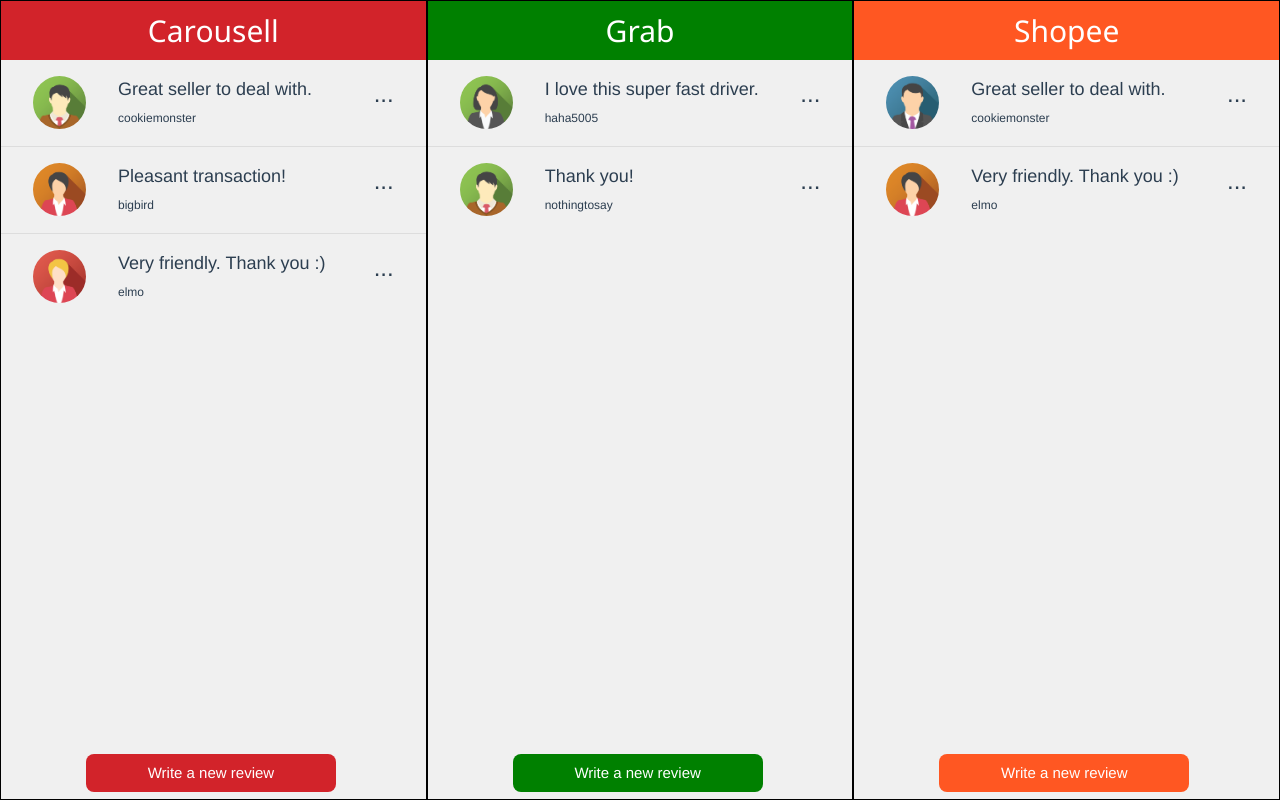
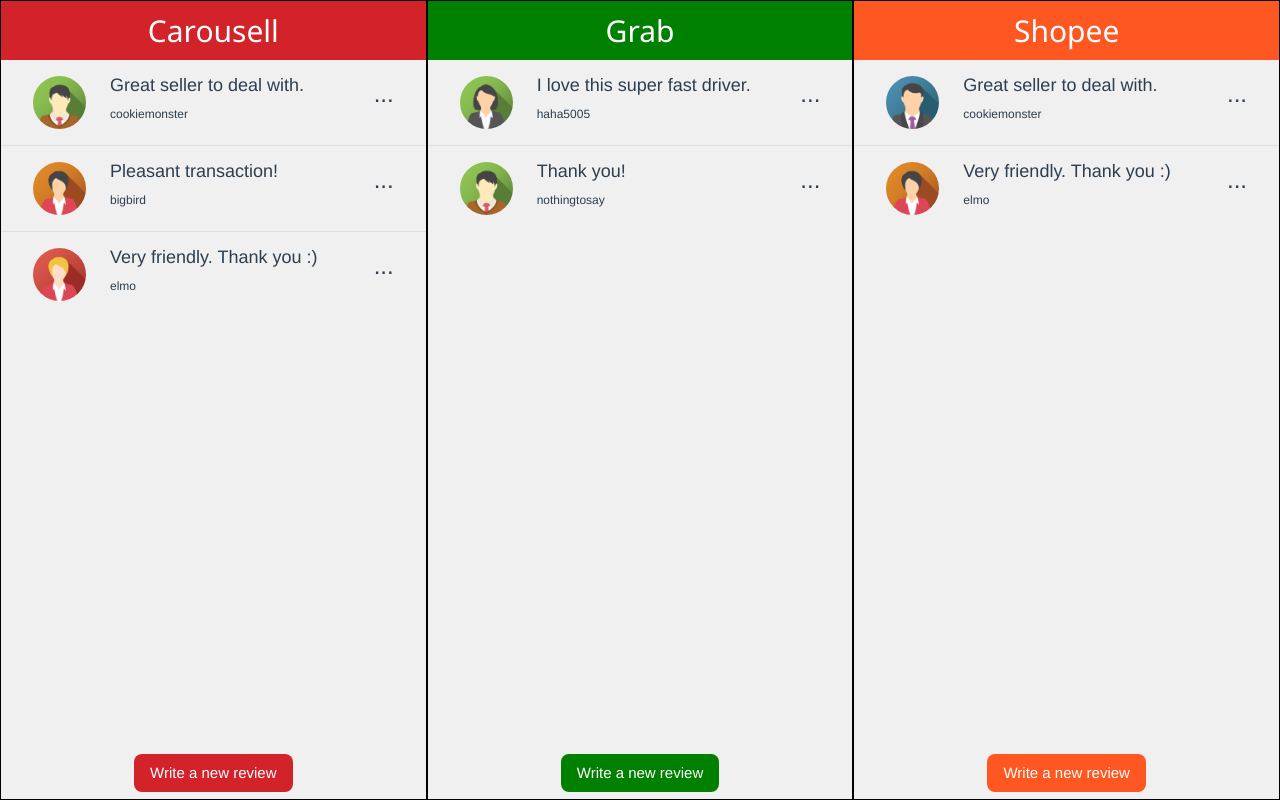
Before and after one commit to belsonheng/prestige-demo, a Vue app: page /#/platform in a window 1280 px wide. Built offline with nearby package versions, Linux system fonts and the light colour scheme.

Commit message:
fix height and width

```diff
--- a/src/views/Platform.vue
+++ b/src/views/Platform.vue
@@ -6,7 +6,7 @@
         <li class="w3-bar">
           <span onclick="this.parentElement.style.display='none'" class="w3-bar-item w3-button w3-xlarge w3-right">...</span>
           <img src="../assets/avatar/img_avatar1.png" class="w3-bar-item w3-circle" style="width:85px">
-          <div class="w3-bar-item">
+          <div class="w3-bar-item w3-padding-small">
             <span class="w3-large">Great seller to deal with.</span><br>
             <span class="w3-small">cookiemonster</span>
           </div>
@@ -14,7 +14,7 @@
         <li class="w3-bar">
           <span onclick="this.parentElement.style.display='none'" class="w3-bar-item w3-button w3-xlarge w3-right">...</span>
           <img src="../assets/avatar/img_avatar4.png" class="w3-bar-item w3-circle" style="width:85px">
-          <div class="w3-bar-item">
+          <div class="w3-bar-item w3-padding-small">
             <span class="w3-large">Pleasant transaction!</span><br>
             <span class="w3-small">bigbird</span>
           </div>
@@ -22,13 +22,15 @@
         <li class="w3-bar">
           <span onclick="this.parentElement.style.display='none'" class="w3-bar-item w3-button w3-xlarge w3-right">...</span>
           <img src="../assets/avatar/img_avatar5.png" class="w3-bar-item w3-circle" style="width:85px">
-          <div class="w3-bar-item">
+          <div class="w3-bar-item w3-padding-small">
             <span class="w3-large">Very friendly. Thank you :)</span><br>
             <span class="w3-small">elmo</span>
           </div>
         </li>
       </ul>
-      <button class="w3-button w3-round-large w3-hover-red" @click="open('carousell')">Write a new review</button>
+      <div class="button">
+        <button class="w3-button w3-round-large w3-hover-red" @click="open('carousell')">Write a new review</button>
+      </div>
       <div class="w3-modal">
         <div class="w3-modal-content w3-animate-left">
           <header class="w3-container">
@@ -59,7 +61,7 @@
         <li class="w3-bar">
           <span onclick="this.parentElement.style.display='none'" class="w3-bar-item w3-button w3-xlarge w3-right">...</span>
           <img src="../assets/avatar/img_avatar2.png" class="w3-bar-item w3-circle" style="width:85px">
-          <div class="w3-bar-item">
+          <div class="w3-bar-item w3-padding-small">
             <span class="w3-large">I love this super fast driver.</span><br>
             <span class="w3-small">haha5005</span>
           </div>
@@ -67,13 +69,15 @@
         <li class="w3-bar">
           <span onclick="this.parentElement.style.display='none'" class="w3-bar-item w3-button w3-xlarge w3-right">...</span>
           <img src="../assets/avatar/img_avatar1.png" class="w3-bar-item w3-circle" style="width:85px">
-          <div class="w3-bar-item">
+          <div class="w3-bar-item w3-padding-small">
             <span class="w3-large">Thank you!</span><br>
             <span class="w3-small">nothingtosay</span>
           </div>
         </li>
       </ul>
-      <button class="w3-button w3-round-large w3-hover-green" @click="open('grab')">Write a new review</button>
+      <div class="button">
+        <button class="w3-button w3-round-large w3-hover-green" @click="open('grab')">Write a new review</button>
+      </div>
       <div class="w3-modal">
         <div class="w3-modal-content w3-animate-zoom">
           <header class="w3-container">
@@ -104,7 +108,7 @@
         <li class="w3-bar">
           <span onclick="this.parentElement.style.display='none'" class="w3-bar-item w3-button w3-xlarge w3-right">...</span>
           <img src="../assets/avatar/img_avatar3.png" class="w3-bar-item w3-circle" style="width:85px">
-          <div class="w3-bar-item">
+          <div class="w3-bar-item w3-padding-small">
             <span class="w3-large">Great seller to deal with.</span><br>
             <span class="w3-small">cookiemonster</span>
           </div>
@@ -112,13 +116,15 @@
         <li class="w3-bar">
           <span onclick="this.parentElement.style.display='none'" class="w3-bar-item w3-button w3-xlarge w3-right">...</span>
           <img src="../assets/avatar/img_avatar4.png" class="w3-bar-item w3-circle" style="width:85px">
-          <div class="w3-bar-item">
+          <div class="w3-bar-item w3-padding-small">
             <span class="w3-large">Very friendly. Thank you :)</span><br>
             <span class="w3-small">elmo</span>
           </div>
         </li>
       </ul>
-      <button class="w3-button w3-round-large w3-hover-orange" @click="open('shopee')">Write a new review</button>
+      <div class="button">
+        <button class="w3-button w3-round-large w3-hover-orange" @click="open('shopee')">Write a new review</button>
+      </div>
       <div class="w3-modal">
         <div class="w3-modal-content w3-animate-right">
           <header class="w3-container">
@@ -184,8 +190,9 @@
   padding: 0.5em;
   outline: none;
   resize: none;
-  width: 350px;
-  height: 100px;
+  width: 100%;
+  height: 145px;
+  border: 1px solid #000000;
 }
 .platform {
   display: flex;
@@ -199,18 +206,18 @@
   flex: 1;
   flex-direction: column;
   background-color: #f0f0f0;
-  border: 1px solid black;
+  border: 1px solid #000000;
 }
 .platform > div > h2 {
   padding: 7px;
   text-align: center;
   margin: 0 !important;
 }
-.platform > div > button {
+.button {
   position: absolute;
-  left: 20%;
   bottom: 7px;
-  width: 250px;
+  width: 100%;
+  text-align: center;
 }
 .platform > div > h2,
 .platform > div button,
@@ -221,6 +228,7 @@
 .grab,
 .shopee {
   min-width: 420px;
+  min-height: 500px;
 }
 .carousell h2,
 .carousell button,
@@ -239,7 +247,9 @@
 }
 .w3-modal-content {
   width: 30%;
-  height: 265px;
+  height: 65%;
+  min-width: 325px;
+  min-height: 310px;
 }
 .w3-tag {
   margin-top: 1em;
```
